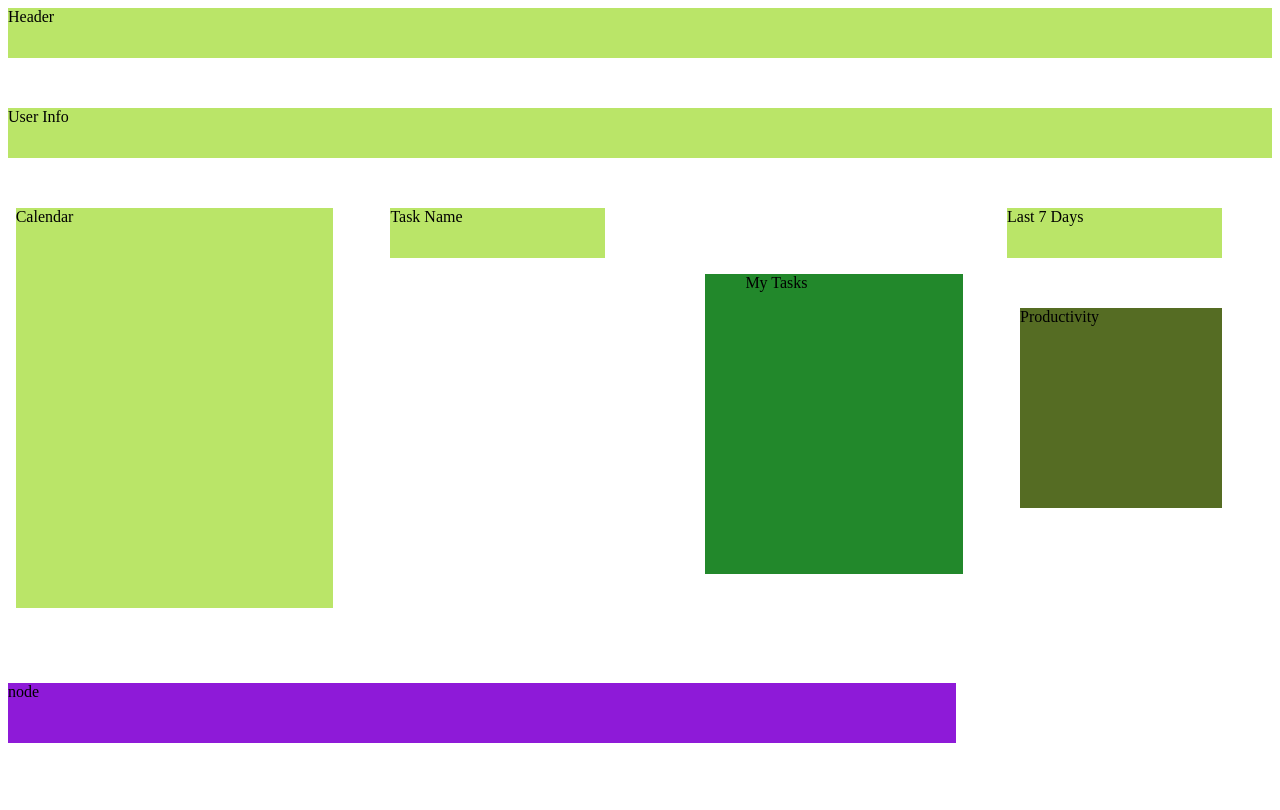
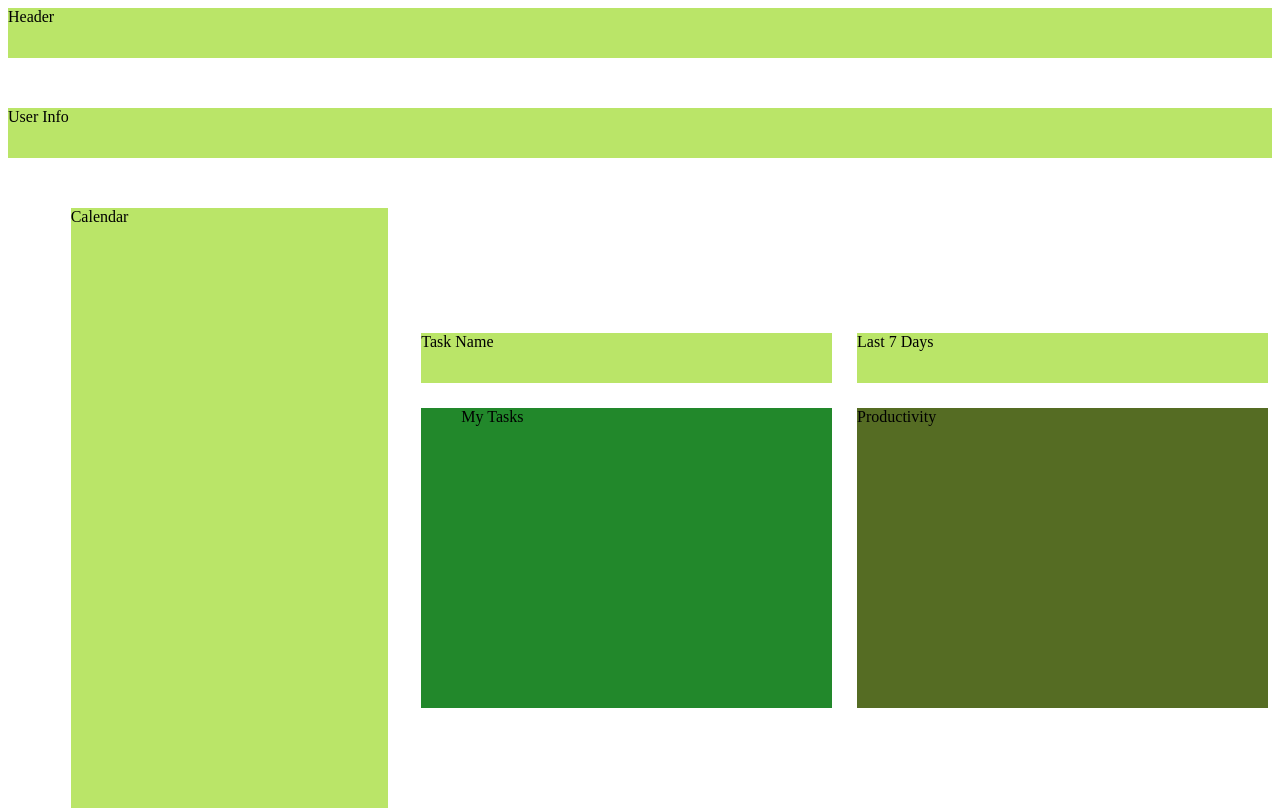
Before and after one commit to jzhouerm/task-lister-pro-frontend-client, a plain HTML site: page index.html in a window 1280 px wide. Shown: the top 810 px of the page. Drawn offline with Linux system fonts and the light colour scheme.

Commit message:
CSS 09-08

```diff
--- a/styles/app.css
+++ b/styles/app.css
@@ -18,7 +18,6 @@
 	height: 50px;
 	width: 100%;
 	margin-bottom: 50px;
-<<<<<<< HEAD
 } */
 #parent
 {
@@ -32,57 +31,55 @@
 	flex-wrap: wrap;
 	flex-direction: row;
 	justify-content: space-around;
-=======
->>>>>>> 44bc4cc31e6fb280bc87cbfe0c4678d282f6b438
 }
 #node8
 {
-	float: left;
 	width: 317px;
-	height: 400px;
+	height: 600px;
 	background-color: #BAE568;
 	margin-bottom: 25px;
 }
+#parentEles
+{
+	display: grid;
+	grid-template-columns: 50% 50% 1%;
+	grid-template-rows: 50px 300px;
+	grid-template-areas:
+	"TaskName last7D"
+	"MyTasks productivity"
+	;
+	gap: 25px;
+	width: 65%;
+	flex-wrap: wrap;
+	justify-content: center;
+	align-content: center;
+}
 #node9
 {
+	grid-area: TaskName;
 	position: relative;
-	float: left;
-	width: 215px;
+	background-color: #BAE568;
 	height: 50px;
-	background-color: #BAE568;
-	margin-bottom: 50px;
-	margin-right: 50px;
-	margin-left: 50px;
 }
 #node10
 {
-	float: left;
-	width: 218px;
+	grid-area: MyTasks;
 	height: 300px;
 	background-color: #22882B;
-	margin-bottom: 50px;
-	margin-left: 50px;
+	align-self: center;
 }
 #node11
 {
-	float: right;
-	width: 202px;
-	height: 200px;
+	grid-area: productivity;
+	height: 300px;
 	background-color: #556C23;
-	margin-bottom: 50px;
-	margin-top: 50px;
-	margin-left: 50px;
-	margin-right: 50px;
 }
 #node12
 {
+	grid-area: last7D;
 	position: relative;
-	float: right;
-	width: 215px;
 	height: 50px;
 	background-color: #BAE568;
-	margin-left: 50px;
-	margin-right: 50px;
 }
 #node13
 {
```
